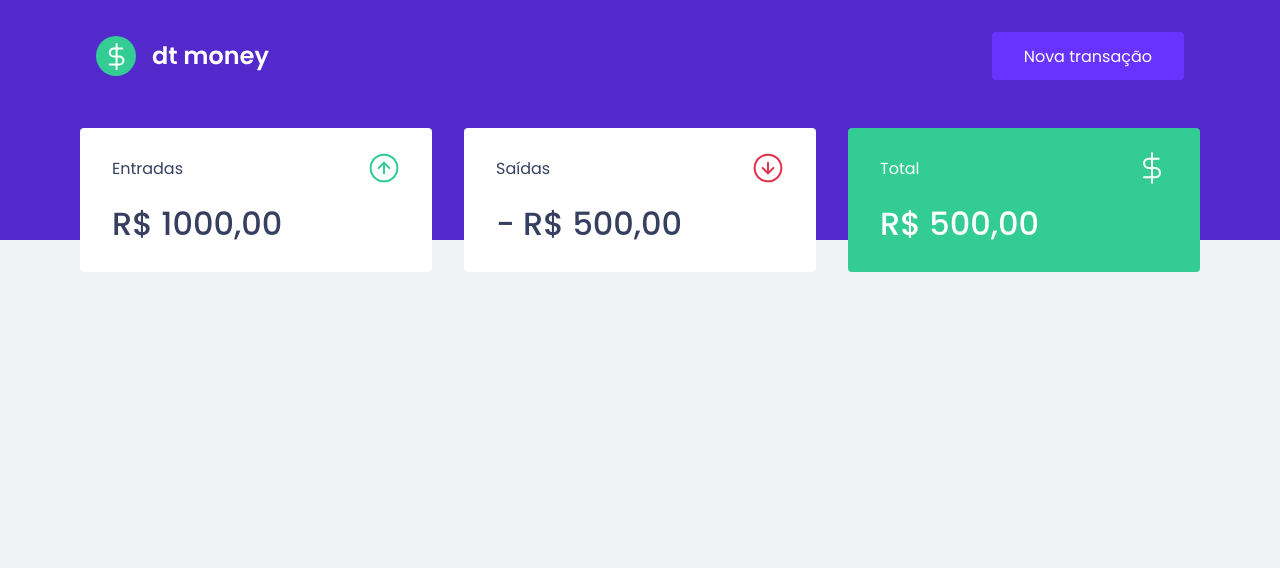
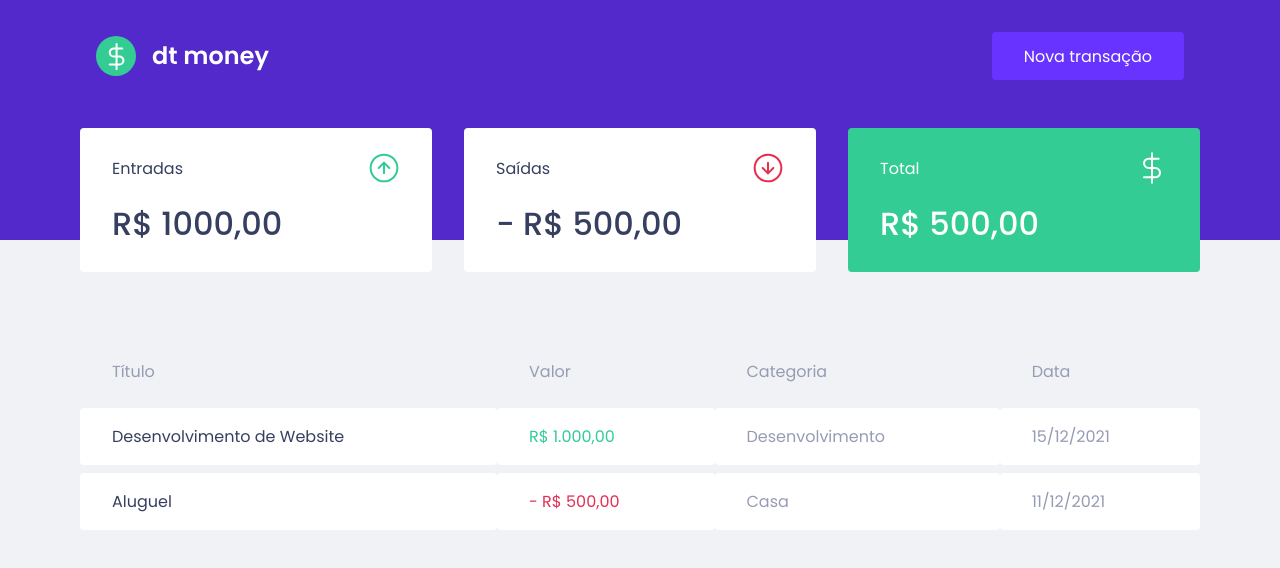
Before and after one commit to Baggio25/dtmoney, a React (Create React App) app: page / in a window 1280 px wide. Shown: the top 568 px of the page. Built offline with nearby package versions, Linux system fonts and the light colour scheme.

Commit message:
Table layout created

```diff
--- a/src/components/Dashboard/index.tsx
+++ b/src/components/Dashboard/index.tsx
@@ -1,4 +1,5 @@
 import { Summary } from "../Summary";
+import { TransactionsTable } from "../TransactionsTable";
 import { Container } from "./styles";
 
 export function Dashboard() {
@@ -6,6 +7,7 @@
     <>
       <Container>
         <Summary />
+        <TransactionsTable />
       </Container>
     </>
   );
--- /dev/null
+++ b/src/components/TransactionsTable/index.tsx
@@ -0,0 +1,34 @@
+import { Container } from "./styles";
+
+export function TransactionsTable() {
+  return (
+    <>
+      <Container>
+        <table>
+          <thead>
+            <tr>
+              <th>Título</th>
+              <th>Valor</th>
+              <th>Categoria</th>
+              <th>Data</th>
+            </tr>
+          </thead>
+          <tbody>
+            <tr>
+              <td>Desenvolvimento de Website</td>
+              <td className="deposit">R$ 1.000,00</td>
+              <td>Desenvolvimento</td>
+              <td>15/12/2021</td>
+            </tr>
+            <tr>
+              <td>Aluguel</td>
+              <td className="withdraw"> - R$ 500,00</td>
+              <td>Casa</td>
+              <td>11/12/2021</td>
+            </tr>
+          </tbody>
+        </table>
+      </Container>
+    </>
+  );
+}
--- /dev/null
+++ b/src/components/TransactionsTable/styles.ts
@@ -0,0 +1,38 @@
+import styled from 'styled-components';
+
+export const Container = styled.div`
+  margin-top: 4rem;
+
+  table {
+    width: 100%;
+    border-spacing: 0 0.5rem;
+
+    th {
+      color: var(--text-body);
+      font-weight: 400;
+      padding: 1rem 2rem;
+      text-align: left;
+      line-height: 1.5rem;
+    }
+
+    td {
+      padding: 1rem 2rem;
+      border: 0;
+      background: var(--shape);
+      color: var(--text-body);
+      border-radius: 0.25rem;
+
+      &:first-child {
+        color: var(--text-title);
+      }
+
+      &.deposit {
+        color: var(--green);
+      }
+
+      &.withdraw {
+        color: var(--red);
+      }
+    }
+  }
+`;
```
